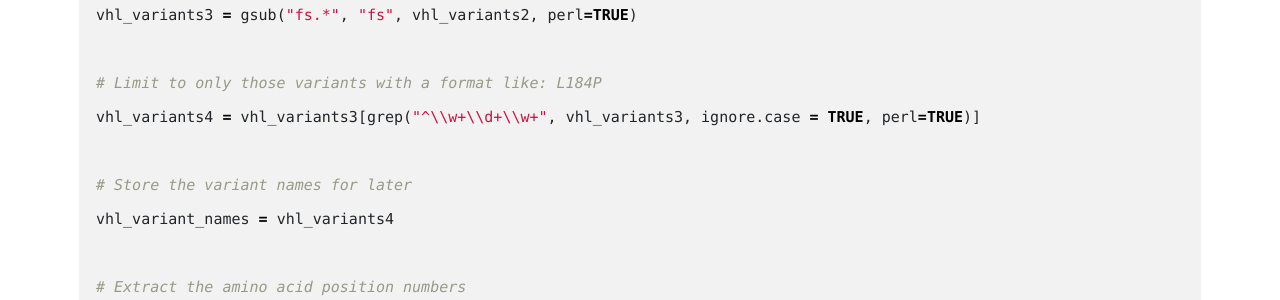
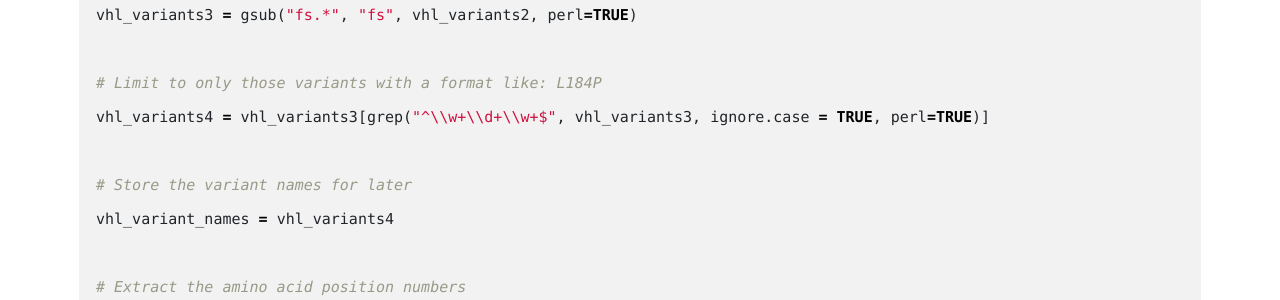
Before and after one commit to griffithlab/genviz.org, a Jekyll site: the page built from _posts/0001-07-01-ProteinPaint.md, in a window 1280 px wide and 900 px high, scrolled down 6244 px. Shown: the part 152-452 px from the top of the window. Built offline with Jekyll 4.4.1, drawn with Linux system fonts in a browser that asks for light colours; nearby versions of some CDN libraries.

```diff
--- a/_posts/0001-07-01-ProteinPaint.md
+++ b/_posts/0001-07-01-ProteinPaint.md
@@ -73,7 +73,7 @@ vhl_variants2 = gsub("\\s+\\(.*\\)", "", vhl_variants1, perl=TRUE)
 vhl_variants3 = gsub("fs.*", "fs", vhl_variants2, perl=TRUE)
 
 # Limit to only those variants with a format like: L184P
-vhl_variants4 = vhl_variants3[grep("^\\w+\\d+\\w+", vhl_variants3, ignore.case = TRUE, perl=TRUE)]
+vhl_variants4 = vhl_variants3[grep("^\\w+\\d+\\w+$", vhl_variants3, ignore.case = TRUE, perl=TRUE)]
 
 # Store the variant names for later
 vhl_variant_names = vhl_variants4
```
